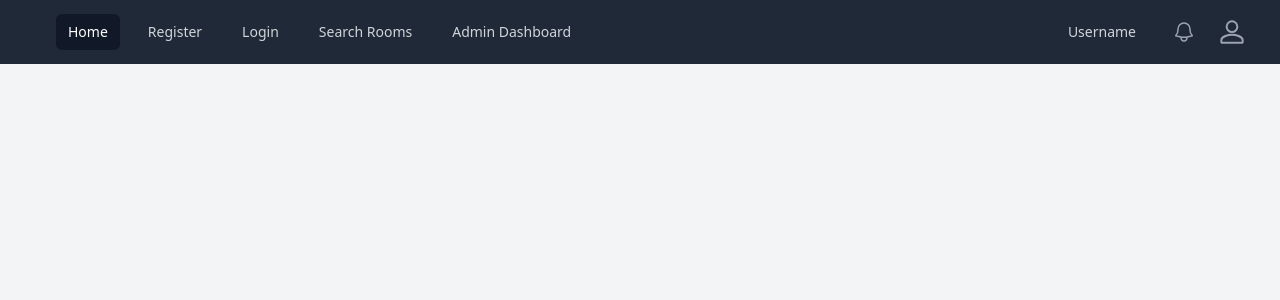
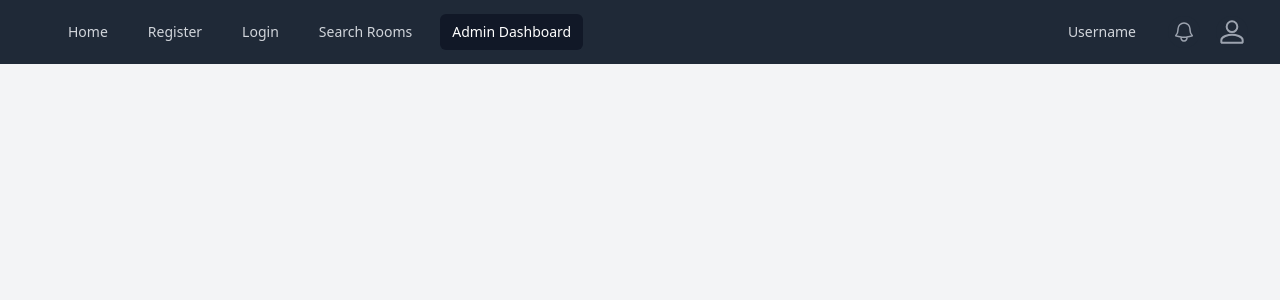
Before and after one commit to TonyLe02/Roombooking, a PHP site: page /admin.php in a window 1280 px wide. Shown: the top 300 px of the page. Run offline with PHP 8.4, Linux system fonts and the light colour scheme.

Commit message:
refactor: navbar.php for dynamic highlighting of current page

```diff
--- a/app/views/components/navbar.php
+++ b/app/views/components/navbar.php
@@ -1,3 +1,7 @@
+<?php
+$current_page = basename($_SERVER['REQUEST_URI']); // Henter filnavnet fra URL-en
+?>
+
 <nav class="bg-gray-800">
     <div class="mx-auto max-w-7xl px-2 sm:px-6 lg:px-8">
         <div class="relative flex h-16 items-center justify-between">
@@ -17,12 +21,12 @@
             <div class="flex flex-1 items-center justify-center sm:items-stretch sm:justify-start">
 
                 <div class="hidden sm:ml-6 sm:block">
-                    <div class="flex space-x-4">
-                        <a href="/Roombooking/public/index.php" class="rounded-md bg-gray-900 px-3 py-2 text-sm font-medium text-white" aria-current="page">Home</a>
-                        <a href="/Roombooking/public/register.php" class="rounded-md px-3 py-2 text-sm font-medium text-gray-300 hover:bg-gray-700 hover:text-white">Register</a>
-                        <a href="/Roombooking/public/login.php" class="rounded-md px-3 py-2 text-sm font-medium text-gray-300 hover:bg-gray-700 hover:text-white">Login</a>
-                        <a href="/Roombooking/public/search.php" class="rounded-md px-3 py-2 text-sm font-medium text-gray-300 hover:bg-gray-700 hover:text-white">Search Rooms</a>
-                        <a href="/Roombooking/public/admin.php" class="rounded-md px-3 py-2 text-sm font-medium text-gray-300 hover:bg-gray-700 hover:text-white">Admin Dashboard</a>
+                <div class="flex space-x-4">
+                        <a href="/Roombooking/public/index.php" class="rounded-md px-3 py-2 text-sm font-medium <?php echo $current_page == 'index.php' ? 'bg-gray-900 text-white' : 'text-gray-300 hover:bg-gray-700 hover:text-white'; ?>" aria-current="page">Home</a>
+                        <a href="/Roombooking/public/register.php" class="rounded-md px-3 py-2 text-sm font-medium <?php echo $current_page == 'register.php' ? 'bg-gray-900 text-white' : 'text-gray-300 hover:bg-gray-700 hover:text-white'; ?>">Register</a>
+                        <a href="/Roombooking/public/login.php" class="rounded-md px-3 py-2 text-sm font-medium <?php echo $current_page == 'login.php' ? 'bg-gray-900 text-white' : 'text-gray-300 hover:bg-gray-700 hover:text-white'; ?>">Login</a>
+                        <a href="/Roombooking/public/search.php" class="rounded-md px-3 py-2 text-sm font-medium <?php echo $current_page == 'search.php' ? 'bg-gray-900 text-white' : 'text-gray-300 hover:bg-gray-700 hover:text-white'; ?>">Search Rooms</a>
+                        <a href="/Roombooking/public/admin.php" class="rounded-md px-3 py-2 text-sm font-medium <?php echo $current_page == 'admin.php' ? 'bg-gray-900 text-white' : 'text-gray-300 hover:bg-gray-700 hover:text-white'; ?>">Admin Dashboard</a>
                     </div>
                 </div>
             </div>
@@ -61,11 +65,11 @@
         <!-- Mobile menu, show/hide based on menu state. -->
         <div class="hidden sm:hidden" id="mobile-menu">
             <div class="space-y-1 px-2 pb-3 pt-2">
-                <a href="/Roombooking/src/index.php" class="block rounded-md bg-gray-900 px-3 py-2 text-base font-medium text-white" aria-current="page">Home</a>
-                <a href="/Roombooking/src/register.php" class="block rounded-md px-3 py-2 text-base font-medium text-gray-300 hover:bg-gray-700 hover:text-white">Register</a>
-                <a href="/Roombooking/src/login.php" class="block rounded-md px-3 py-2 text-base font-medium text-gray-300 hover:bg-gray-700 hover:text-white">Login</a>
-                <a href="/Roombooking/src/search.php" class="block rounded-md px-3 py-2 text-base font-medium text-gray-300 hover:bg-gray-700 hover:text-white">Search Rooms</a>
-                <a href="/Roombooking/src/admin.php" class="block rounded-md px-3 py-2 text-base font-medium text-gray-300 hover:bg-gray-700 hover:text-white">Admin Dashboard</a>
+            <a href="/Roombooking/public/index.php" class="block rounded-md px-3 py-2 text-base font-medium <?php echo $current_page == 'index.php' ? 'bg-gray-900 text-white' : 'text-gray-300 hover:bg-gray-700 hover:text-white'; ?>" aria-current="page">Home</a>
+                <a href="/Roombooking/public/register.php" class="block rounded-md px-3 py-2 text-base font-medium <?php echo $current_page == 'register.php' ? 'bg-gray-900 text-white' : 'text-gray-300 hover:bg-gray-700 hover:text-white'; ?>">Register</a>
+                <a href="/Roombooking/public/login.php" class="block rounded-md px-3 py-2 text-base font-medium <?php echo $current_page == 'login.php' ? 'bg-gray-900 text-white' : 'text-gray-300 hover:bg-gray-700 hover:text-white'; ?>">Login</a>
+                <a href="/Roombooking/public/search.php" class="block rounded-md px-3 py-2 text-base font-medium <?php echo $current_page == 'search.php' ? 'bg-gray-900 text-white' : 'text-gray-300 hover:bg-gray-700 hover:text-white'; ?>">Search Rooms</a>
+                <a href="/Roombooking/public/admin.php" class="block rounded-md px-3 py-2 text-base font-medium <?php echo $current_page == 'admin.php' ? 'bg-gray-900 text-white' : 'text-gray-300 hover:bg-gray-700 hover:text-white'; ?>">Admin Dashboard</a>
             </div>
         </div>
     </div>
```
